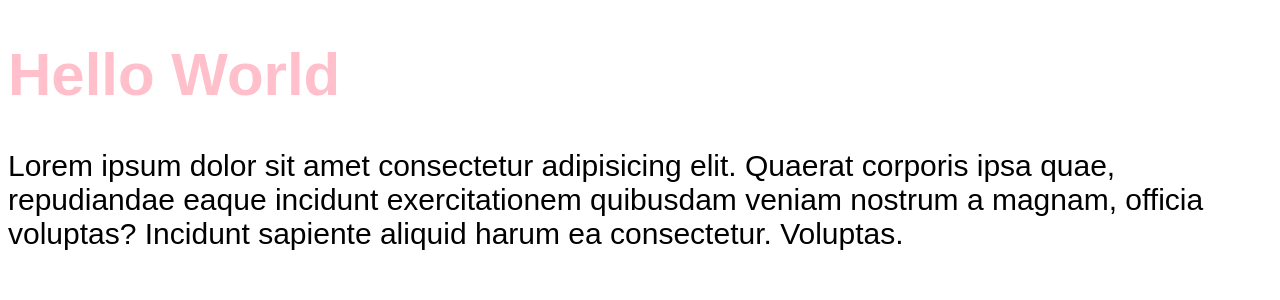
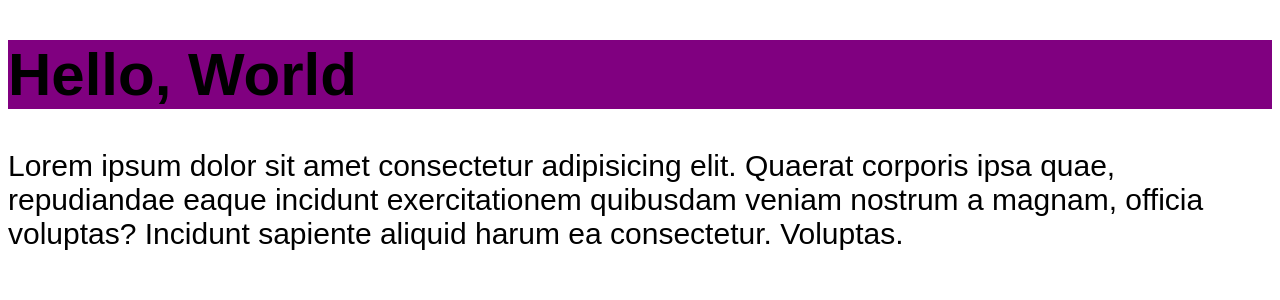
Before and after one commit to J0ax771zz/chronos-pomodoro, a React (Vite) app: page / in a window 1280 px wide. Shown: the top 300 px of the page. Built offline with nearby package versions, Linux system fonts and the light colour scheme.

Commit message:
Importing and using CSS Modules on React

```diff
--- a/src/App.tsx
+++ b/src/App.tsx
@@ -1,11 +1,17 @@
+import Heading from './components/Heading';
+
 import './styles/theme.css'
 import './styles/global.css'
+
 
 function App(){
     return(
         <>
-        <h1>Hello World</h1>
-        <p>Lorem ipsum dolor sit amet consectetur adipisicing elit. Quaerat corporis ipsa quae, repudiandae eaque incidunt exercitationem quibusdam veniam nostrum a magnam, officia voluptas? Incidunt sapiente aliquid harum ea consectetur. Voluptas.</p>
+        <Heading />
+        <p>Lorem ipsum dolor sit amet consectetur adipisicing elit. Quaerat corporis ipsa quae,
+            repudiandae eaque incidunt exercitationem quibusdam veniam nostrum a magnam, officia
+            voluptas? Incidunt sapiente aliquid harum ea consectetur. Voluptas.
+        </p>
         </>
     );
 }
--- /dev/null
+++ b/src/components/Heading.module.css
@@ -0,0 +1,4 @@
+.heading{
+    background: purple;
+    color: black;
+}
--- /dev/null
+++ b/src/components/Heading.tsx
@@ -0,0 +1,7 @@
+import styles from './Heading.module.css'
+
+function Heading() {
+    return <h1 className={styles.heading}>Hello, World</h1>;
+}
+
+export default Heading;
```
